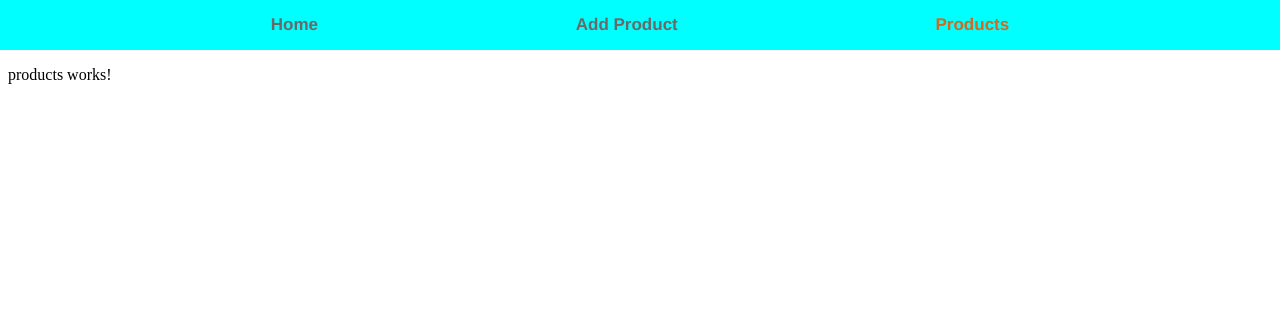
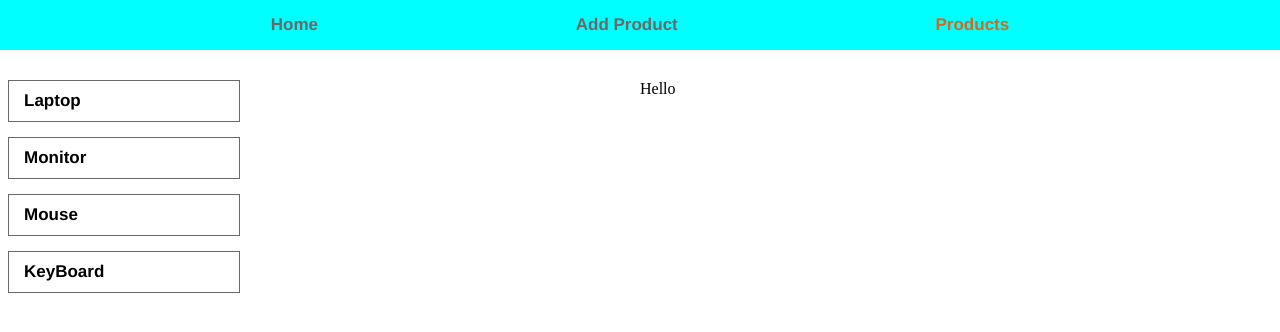
Before and after one commit to FreddieMwau/Routing, an Angular app: page /products in a window 1280 px wide. Shown: the top 332 px of the page. Built offline with nearby package versions, Linux system fonts and the light colour scheme.

Commit message:
Design both Products and Product Page configured navigation routes finally implemented displaying of all the Products data respectively

```diff
--- a/src/app/Services/product.service.ts
+++ b/src/app/Services/product.service.ts
@@ -55,7 +55,11 @@ export class ProductService {
     })
   }
 
-  getAllProducts(id:string){
+  getAllProducts(){
+    return this.products
+  }
+
+  getProduct(id:string){
     return this.products.find(product => product.id === id)
   }
 
@@ -65,11 +69,15 @@ export class ProductService {
   }
 
   updateProduct(id:string, newName:string, newDescription:string, newPrice:number){
-    const product = this.getProducts(id)
+    const product = this.getProduct(id)
     if(product){
       product.name= newName
       product.description = newDescription
       product.price = newPrice
     }
   }
+
+  log(){
+    console.log(uid());
+  }
 }
--- a/src/app/add-product/add-product.component.css
+++ b/src/app/add-product/add-product.component.css
@@ -0,0 +1,26 @@
+.txt{
+    padding: 8px;
+}
+
+.content{
+    display: flex;
+    width: 500px;
+    height: 200px;
+    flex-direction: column;
+    gap: 10px;
+    margin-left: 150px;
+}
+
+.btn{
+    background-color: coral;
+    border-style: none;
+    padding: 10px 15px;
+    color: whitesmoke;
+}
+
+.btns{
+    background-color: coral;
+    border-style: none;
+        padding: 10px 15px;
+        color: whitesmoke;
+}
--- a/src/app/add-product/add-product.component.html
+++ b/src/app/add-product/add-product.component.html
@@ -1 +1,14 @@
-<p>add-product works!</p>
+<div class="content">
+    <h1>Add a product</h1>
+    <div *ngIf="isInValid">
+        <p [style]="{color:'red'}">* Please input all fields</p>
+    </div>
+    <label for="">Product Name</label>
+    <input type="text" #productName class="txt">
+    <label for="">Product Description</label>
+    <input type="text" #productDescription class="txt">
+    <label for="">Product Price</label>
+    <input type="number" #productPrice class="txt">
+
+    <button (click)="addProduct(productName.value, productDescription.value, +productPrice.value)" class="btn" >Add Product</button>
+</div>
--- a/src/app/add-product/add-product.component.ts
+++ b/src/app/add-product/add-product.component.ts
@@ -1,4 +1,5 @@
 import { Component, OnInit } from '@angular/core';
+import { ProductService } from '../Services/product.service';
 
 @Component({
   selector: 'app-add-product',
@@ -6,10 +7,22 @@ import { Component, OnInit } from '@angular/core';
   styleUrls: ['./add-product.component.css']
 })
 export class AddProductComponent implements OnInit {
-
-  constructor() { }
+isInValid:boolean = false
+  constructor(private productService: ProductService) { }
 
   ngOnInit(): void {
   }
 
+  addProduct(name:string, description:string, price:number){
+    if (name.length === 0 || description.length === 0 || price <= 0){
+      this.isInValid=true
+      setTimeout(()=>{
+        this.isInValid=false
+      }, 5000)
+    } else {
+      this.productService.addProduct(name, description, price)
+    }
+  }
+
+
 }
--- a/src/app/app-routing.module.ts
+++ b/src/app/app-routing.module.ts
@@ -3,13 +3,15 @@ import { RouterModule, Routes } from '@angular/router';
 import { AddProductComponent } from './add-product/add-product.component';
 
 import { HomePageComponent } from './home-page/home-page.component';
+import { ProductComponent } from './products/product/product.component';
 import { ProductsComponent } from './products/products.component';
 
 
 const routes: Routes = [
   {path:"", component:HomePageComponent},
   {path:"addProducts", component:AddProductComponent},
-  {path:"products", component:ProductsComponent}
+  {path:"products", component:ProductsComponent},
+  { path: "products/:id", component: ProductComponent }
 ];
 
 @NgModule({
--- a/src/app/app.component.ts
+++ b/src/app/app.component.ts
@@ -1,4 +1,5 @@
 import { Component } from '@angular/core';
+import { ProductService } from './Services/product.service';
 
 @Component({
   selector: 'app-root',
@@ -6,5 +7,7 @@ import { Component } from '@angular/core';
   styleUrls: ['./app.component.css']
 })
 export class AppComponent {
-  title = 'product-routing';
+  constructor(private product:ProductService){
+
+  }
 }
--- a/src/app/products/product/product.component.css
+++ b/src/app/products/product/product.component.css
@@ -0,0 +1,33 @@
+.container{
+    display: flex;
+    gap:30px;
+}
+
+.left{
+    width: 50%;
+    height: 70%;
+}
+
+.left img{
+    width: 100%;
+    height: 100%;
+}
+
+.right{
+    width: 50%;
+    display: flex;
+    flex-direction: column;
+    gap: 30px;
+}
+
+label{
+    background-color: coral;
+    padding: 5px 10px;
+    color: white;
+    font-size: 18px;
+    font-family: 'Franklin Gothic Medium', 'Arial Narrow', Arial, sans-serif;
+    font-weight: 600;
+    width: 200px;
+    text-align: center;
+    border-radius: 7px;
+}
--- a/src/app/products/product/product.component.html
+++ b/src/app/products/product/product.component.html
@@ -1 +1,12 @@
-<p>product works!</p>
+<div *ngIf="product">
+    <div class="container">
+        <div class="left">
+            <img src={{product.image}} alt="">
+        </div>
+        <div class="right">
+            <h1>{{product.name}}</h1>
+            <p>{{product.description}}</p>
+            <label>{{product.price | currency}}</label>
+        </div>
+    </div>
+</div>
--- a/src/app/products/product/product.component.ts
+++ b/src/app/products/product/product.component.ts
@@ -1,4 +1,7 @@
 import { Component, OnInit } from '@angular/core';
+import { ActivatedRoute } from '@angular/router';
+import { Product } from 'src/app/Interface/product';
+import { ProductService } from 'src/app/Services/product.service';
 
 @Component({
   selector: 'app-product',
@@ -7,9 +10,14 @@ import { Component, OnInit } from '@angular/core';
 })
 export class ProductComponent implements OnInit {
 
-  constructor() { }
+  id!:string
+  product?:Product
+  // ActivatedRoute allows you to access to all req params
+  constructor(private route:ActivatedRoute, private productService:ProductService) { }
 
   ngOnInit(): void {
+    this.id = this.route.snapshot.params['id']
+    this.product = this.productService.getProduct(this.id)
   }
 
 }
--- a/src/app/products/products.component.css
+++ b/src/app/products/products.component.css
@@ -0,0 +1,36 @@
+.container{
+    display: flex;
+    margin-top: 30px;
+}
+
+.left{
+    display: flex;
+    width: 50%;
+    flex-direction: column;
+    gap: 15px;
+}
+
+.selected{
+    background-color: chocolate;
+    color: white;
+}
+
+.right{
+    display: flex;
+    width: 50%;
+}
+
+.pName{
+    width: 200px;
+    padding: 10px 15px;
+    border: 1px solid dimgray;
+}
+
+a{
+    text-decoration: none;
+    font-family: 'Franklin Gothic Medium', 'Arial Narrow', Arial, sans-serif;
+    font-size: 17px;
+    font-weight: 600;
+    color: black;
+    cursor: pointer;
+}
--- a/src/app/products/products.component.html
+++ b/src/app/products/products.component.html
@@ -1 +1,13 @@
-<p>products works!</p>
+<div class="container">
+    <div class="left">
+        <a
+        routerLinkActive="selected"
+        [routerLink]="['/products', product.id]"
+         *ngFor="let product of products" class="pName">
+            {{product.name}}
+        </a>
+    </div>
+    <div class="right">
+        Hello
+    </div>
+</div>
--- a/src/app/products/products.component.ts
+++ b/src/app/products/products.component.ts
@@ -1,4 +1,6 @@
 import { Component, OnInit } from '@angular/core';
+import { Product } from '../Interface/product';
+import { ProductService } from '../Services/product.service';
 
 @Component({
   selector: 'app-products',
@@ -7,9 +9,11 @@ import { Component, OnInit } from '@angular/core';
 })
 export class ProductsComponent implements OnInit {
 
-  constructor() { }
+  products: Product[] = []
+  constructor(private productService: ProductService) { }
 
   ngOnInit(): void {
+    this.products = this.productService.getAllProducts()
   }
 
 }
```
